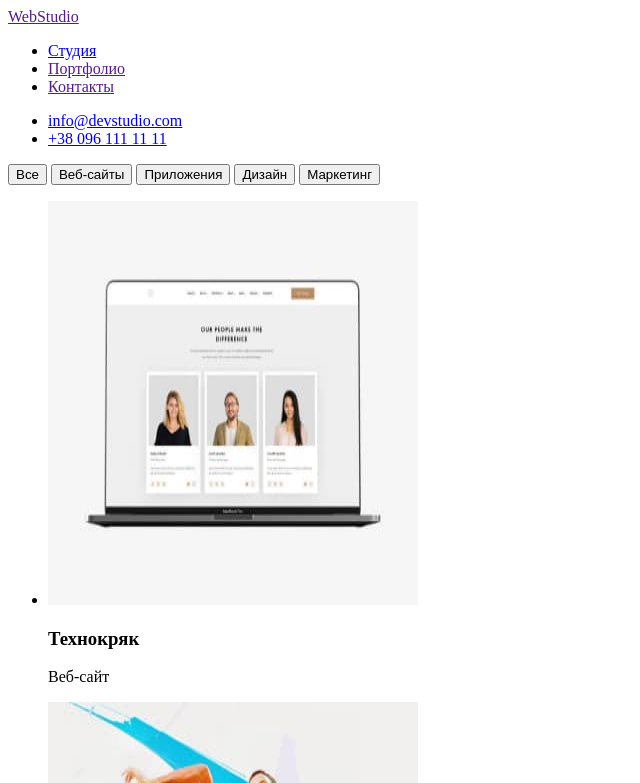
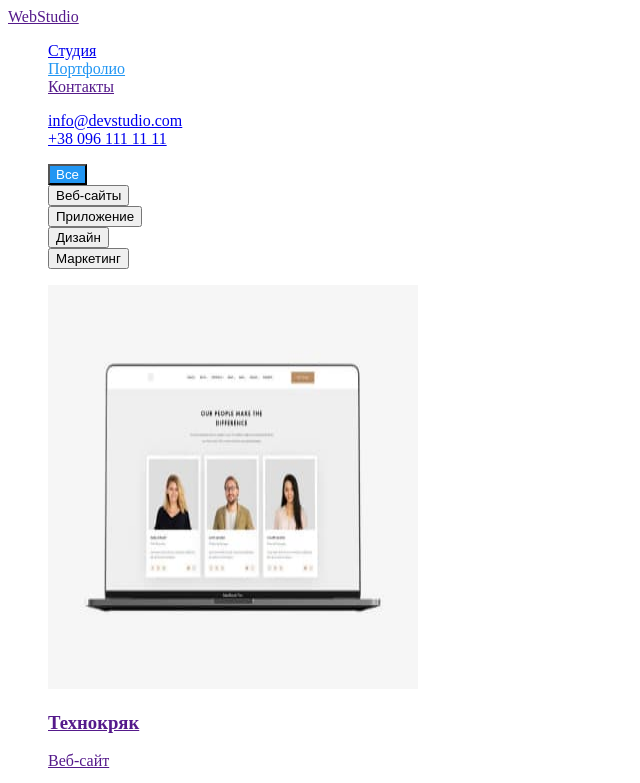
Before and after one commit to Ruduyseka/goit-markup-hw-02, a plain HTML site: page portfolio.html in a window 1280 px wide. Shown: the top 783 px of the page, without its empty margins (0-640 px from the left). Drawn offline with Linux system fonts and the light colour scheme.

Commit message:
bez nymeracuy spiska

```diff
--- a/css/styles.css
+++ b/css/styles.css
@@ -8,9 +8,49 @@ color: #2196F3;
 {
 color: #2196F3;
 }
-.Hero-btn:hover,
-.Hero-btn:focus {
+.main-button {
     color: white;
     background-color: #2196F3;
     cursor: pointer;
 }
+.btn {}
+.header-list{
+    list-style: none;
+}
+.adress {
+    list-style: none;
+}
+.list{
+    list-style: none;
+}
+.about-img{
+    list-style: none;
+}
+.images-list {
+    list-style: none;
+}
+.contacts-group {
+    list-style: none;
+}
+.button {
+    list-style: none;
+}
+.main-button {
+    color: white;
+    background-color: #2196F3;
+    list-style: none;
+    cursor: pointer;
+}
+.img {
+    list-style: none;
+}
+.secondary-button:hover,
+.secondary-button:focus
+{
+    cursor: pointer;
+    color: white;
+    background-color: #2196F3;
+}
+.header-link-main {
+    color: #2196F3;
+}
--- a/portfolio.html
+++ b/portfolio.html
@@ -17,7 +17,7 @@
             <a class="header-link" href="./index.html">Студия</a>
           </li>
           <li class="header-item">
-            <a class="header-link" href="">Портфолио</a>
+            <a class="header-link-main" href="">Портфолио</a>
           </li>
           <li class="header-item">
             <a class="header-link" href="">Контакты</a>
@@ -25,7 +25,7 @@
         </ul>
       </nav>
     </header>
-    <ul>
+    <ul style="adress" class="adress">
       <li>
         <a href="mailto:info@devstudio.com">info@devstudio.com</a>
       </li>
@@ -38,27 +38,39 @@
     <main>
       <!-- Hero section -->
       <section class="hero">
-        <!-- <ul class="buttons"> -->
-        <!-- <li class="button"><button>Все</button></li> -->
-        <!-- <li class="button"><button>Веб-сайты</button></li> -->
-        <!-- <li class="button"><button>Приложения</button></li> -->
-        <!-- <li class="button"><button>Дизайн</button></li> -->
-        <!-- <li class="button"><button>Маркетинг</button></li> -->
-        <!-- </ul> -->
-
-        <button class="Hero-btn" type="button">Все</button>
-        <button class="Hero-btn" type="button">Веб-сайты</button>
-        <button class="Hero-btn" type="button">Приложения</button>
-        <button class="Hero-btn" type="button">Дизайн</button>
-        <button class="Hero-btn" type="button">Маркетинг</button>
+        <ul class="button">
+          <li class="btn">
+            <button class="main-button" type="button">Все</button>
+          </li>
+          <li class="btn">
+            <button class="secondary-button">Веб-сайты</button>
+          </li>
+          <li class="btn">
+            <button class="secondary-button" type="button">Приложение</button>
+          </li>
+          <li class="btn">
+            <button class="secondary-button" type="button">Дизайн</button>
+          </li>
+          <li class="btn">
+            <button class="secondary-button" type="button">Маркетинг</button>
+          </li>
+        </ul>
 
         <ul class="images-list">
           <li class="img">
-            <img src="./images/Portfolio/Tehnokryak.jpg" alt="Технокряк" width="370" height="404" />
+            <a href class="link">
+              <img
+                src="./images/Portfolio/Tehnokryak.jpg"
+                alt="Технокряк"
+                width="370"
+                height="404"
+              />
               <h3 class="text">Технокряк</h3>
               <p class="desc">Веб-сайт</p>
+            </a>
           </li>
           <li class="img">
+            <a href class="link">
               <img
                 src="./images/Portfolio/Poster.jpg"
                 alt="Постер New Orlean vs Golden Star"
@@ -69,8 +81,10 @@
               <h3 class="text" lang="en">New Orlean vs Golden Star</h3>
               <h3 class="text">Дизайн</h3>
               <p class="desc">Веб-сайт</p>
+            </a>
           </li>
           <li class="img">
+            <a href class="link">
               <img
                 src="./images/Portfolio/Seafood.jpg"
                 alt="Ресторан Seafood"
@@ -80,8 +94,10 @@
               <h3 class="text">Ресторан</h3>
               <h3 class="text" lang="en">Seafood</h3>
               <p class="desc">Приложение</p>
+            </a>
           </li>
           <li class="img">
+            <a href class="link">
               <img
                 src="./images/Portfolio/headphones.jpg"
                 alt="Проект Prime"
@@ -91,14 +107,18 @@
               <h3 class="text">Проект</h3>
               <h3 class="text" lang="en">Prime</h3>
               <p class="desc">Маркетинг</p>
+            </a>
           </li>
           <li class="img">
+            <a href class="link">
               <img src="./images/Portfolio/Boxes.jpg" alt="Проект Boxes" width="370" height="404" />
               <h3 class="text">Проект</h3>
               <h3 class="text" lang="en">Boxes</h3>
               <p class="desc">Приложение</p>
+            </a>
           </li>
           <li class="img">
+            <a href class="link">
               <img
                 src="./images/Portfolio/Monitor.jpg"
                 alt="Inspiration has no Borders"
@@ -107,8 +127,10 @@
               />
               <h3 class="text" lang="en">Inspiration has no Borders</h3>
               <p class="desc">Веб-сайт</p>
+            </a>
           </li>
           <li class="img">
+            <a href class="link">
               <img
                 src="./images/Portfolio/Book.jpg"
                 alt="Издание Limited Edition"
@@ -118,15 +140,19 @@
               <h3 class="text">Издание</h3>
               <h3 class="text" lang="en">Limited Edition</h3>
               <p class="desc">Дизайн</p>
+            </a>
           </li>
           <li class="img">
+            <a href class="link">
               <img src="./images/Portfolio/Project.jpg" alt="Проект LAB" width="370" height="404" />
               <h3 class="text">Проект</h3>
               <h3 class="text" lang="en">LAB</h3>
               <p class="desc">Маркетинг</p>
+            </a>
           </li>
 
           <li class="img">
+            <a href class="link">
               <img
                 src="./images/Portfolio/Notebook.jpg"
                 alt="Growing Business"
@@ -135,6 +161,7 @@
               />
               <h3 class="text" lang="en">Growing Business</h3>
               <p class="desc">Приложение</p>
+            </a>
           </li>
         </ul>
       </section>
```
Also changed, not shown: index.html (+5 -5 lines). Lines whose indentation alone changed are shown as unchanged.
